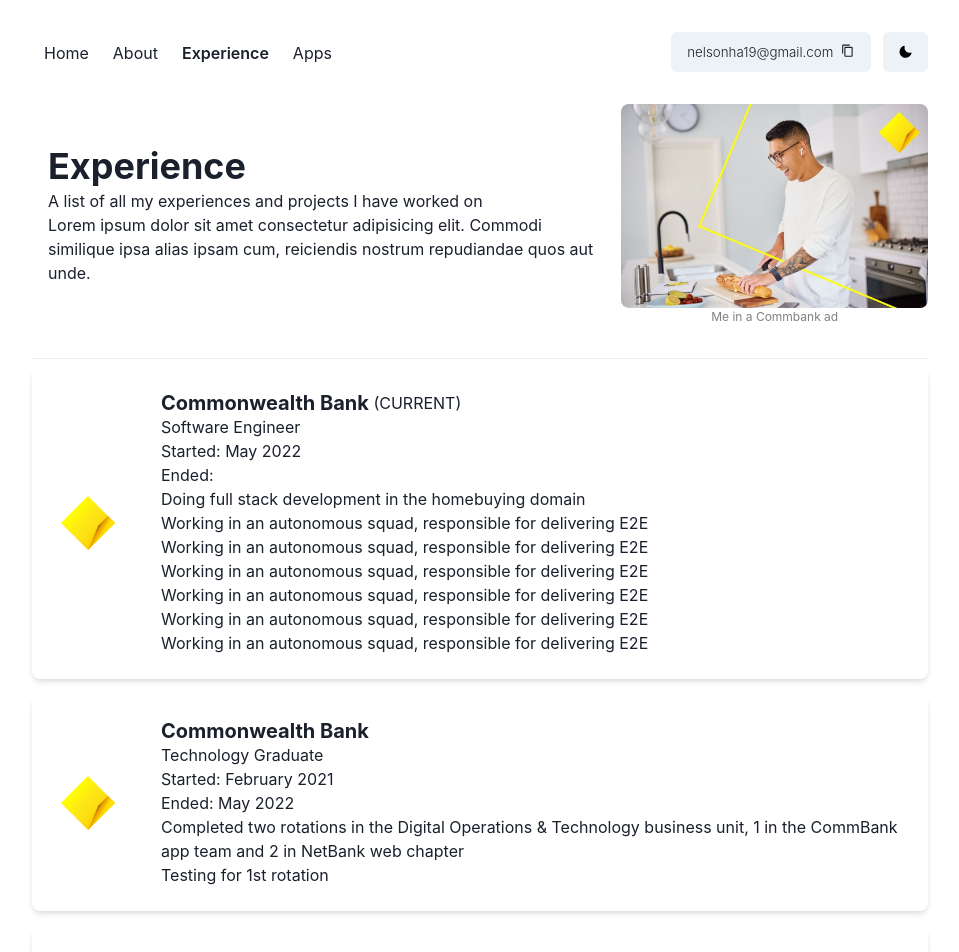
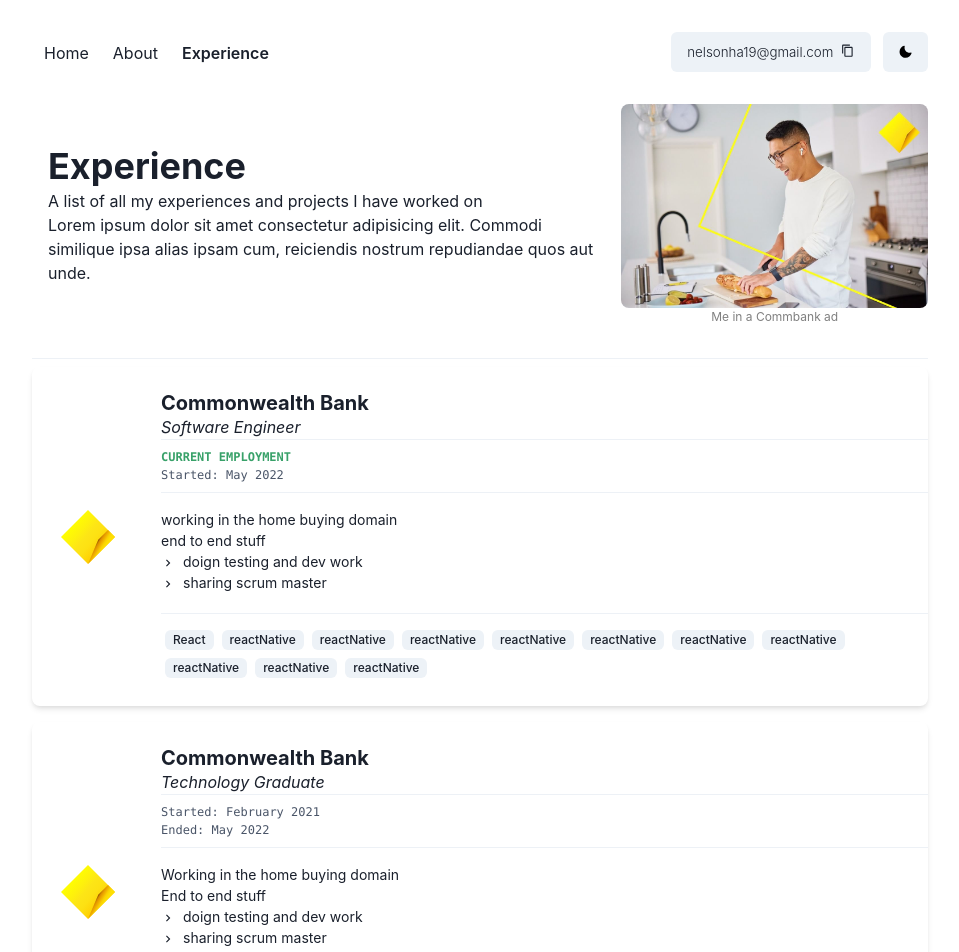
Before and after one commit to nelsonha19/portfolio, a Next.js app: page /experience in a window 1280 px wide. Shown: the top 952 px of the page, without its empty margins (160-1119 px from the left). Built offline with nearby package versions, Linux system fonts and the light colour scheme.

Commit message:
add work format and 404 page

```diff
--- a/components/Header/Header.tsx
+++ b/components/Header/Header.tsx
@@ -62,7 +62,7 @@
 					<NavLink href="/" text="Home" />
 					<NavLink href="/about" text="About" />
 					<NavLink href="/experience" text="Experience" />
-					<NavLink href="/apps" text="Apps" />
+					{/* <NavLink href="/apps" text="Apps" /> */}
 				</chakra.div>
 				<chakra.div>
 					<Flex alignItems={'center'}>
--- a/components/TechTags/TechTags.tsx
+++ b/components/TechTags/TechTags.tsx
@@ -3,6 +3,7 @@
 import React, { useState } from 'react';
 import { techArrayType } from '../../constants/technologyConstants';
 import styles from './TechTags.module.scss';
+
 
 type Props = {
 	techArray: techArrayType[];
--- a/components/WorkExperience/WorkExperience.tsx
+++ b/components/WorkExperience/WorkExperience.tsx
@@ -1,7 +1,10 @@
-import { Box, Flex, Heading, Image, List, ListItem, Text, Divider } from '@chakra-ui/react';
+import { Box, Flex, Heading, Image, List, ListItem, Text, Divider, ListIcon } from '@chakra-ui/react';
 import React from 'react';
 import { workExperienceType } from '../../constants/workExperience';
 import { getFullMonthAndYearString } from '../../util/util';
+import TechTags from '../TechTags/TechTags';
+import WorkTags from '../WorkTags/WorkTags';
+import { ChevronRightIcon } from '@chakra-ui/icons';
 
 type Props = { work: workExperienceType };
 
@@ -33,15 +36,38 @@
                                 verticalAlign={'middle'}
                             />)}
                         </Flex>
-                        {work.isPrimary && <Text as={'p'} mb={{base:1, md: 0}} textAlign={'right'}>&nbsp;(CURRENT)</Text>}
                 </Flex>
-                <Text>{work.role}</Text>
-                <Text>Started: {getFullMonthAndYearString(work.startDate)}</Text>
-                <Text>Ended: {getFullMonthAndYearString(work.endDate)}</Text>
 
-                {work.description?.map((desc, index) => <List key={index}>
-                    <ListItem>{desc}</ListItem>
-                </List>)}
+                <Text as={'em'}>{work.role}</Text>
+
+                <Divider mb={2}/>
+
+                {work.isPrimary && <Text as={'samp'} fontWeight={'extrabold'} fontSize={'xs'} color={'green.500'}>
+                    CURRENT EMPLOYMENT
+                </Text>}
+                <Text as={'samp'} color={'gray.600'} fontSize={'xs'}>Started: {getFullMonthAndYearString(work.startDate)}</Text>
+                {work.endDate && <Text as={'samp'} fontSize={'xs'} color={'gray.600'}>
+                    Ended: {getFullMonthAndYearString(work.endDate)}
+                </Text>}
+
+                <Divider my={2} mb={4}/>
+
+                {work.description?.map((description, index) => <>
+                    <List fontSize={'sm'} key={index}>
+                        <ListItem>{description.main}</ListItem>
+                        {description.sub?.map(sub => {
+                            return <ListItem key={sub}>
+                                <ListIcon as={ChevronRightIcon}/>
+                                {sub}
+                            </ListItem>
+                        })}
+                    </List>
+                </>)}
+
+                <Divider my={3} mt={5}/>
+
+                {/* TAGS */}
+                <WorkTags tags={['React', 'reactNative', 'reactNative', 'reactNative', 'reactNative', 'reactNative', 'reactNative', 'reactNative', 'reactNative', 'reactNative', 'reactNative']} />
             </Flex>
         </Flex>
     );
--- /dev/null
+++ b/components/WorkTags/WorkTags.tsx
@@ -0,0 +1,20 @@
+import { Flex, HStack, Tag, Text } from '@chakra-ui/react';
+import React from 'react';
+
+type Props = {
+	tags: string[];
+};
+
+export default function WorkTags({ tags }: Props) {
+	return (
+		<Flex flexWrap={'wrap'}>
+			{tags.map((tag) => {
+				return (
+					<Tag size={'sm'} key={tag} m={1} fontSize={{ base: 'xs', md: 's' }}>
+						{tag}
+					</Tag>
+				);
+			})}
+		</Flex>
+	);
+}
--- a/constants/workExperience.ts
+++ b/constants/workExperience.ts
@@ -1,8 +1,13 @@
+type Description = {
+	main: string;
+	sub?: string[];
+};
+
 export type workExperienceType = {
 	id: number;
 	role: string;
 	company: string;
-	description?: string[];
+	description?: Description[];
 	startDate: Date;
 	endDate?: Date;
 	isCurrent: boolean;
@@ -17,13 +22,13 @@
 		role: 'Software Engineer',
 		company: 'Commonwealth Bank',
 		description: [
-			'Doing full stack development in the homebuying domain',
-			'Working in an autonomous squad, responsible for delivering E2E',
-			'Working in an autonomous squad, responsible for delivering E2E',
-			'Working in an autonomous squad, responsible for delivering E2E',
-			'Working in an autonomous squad, responsible for delivering E2E',
-			'Working in an autonomous squad, responsible for delivering E2E',
-			'Working in an autonomous squad, responsible for delivering E2E'
+			{
+				main: 'working in the home buying domain'
+			},
+			{
+				main: 'end to end stuff',
+				sub: [ 'doign testing and dev work', 'sharing scrum master' ]
+			}
 		],
 		startDate: new Date(2022, 4, 1),
 		isCurrent: true,
@@ -36,8 +41,13 @@
 		role: 'Technology Graduate',
 		company: 'Commonwealth Bank',
 		description: [
-			'Completed two rotations in the Digital Operations & Technology business unit, 1 in the CommBank app team and 2 in NetBank web chapter',
-			'Testing for 1st rotation'
+			{
+				main: 'Working in the home buying domain'
+			},
+			{
+				main: 'End to end stuff',
+				sub: [ 'doign testing and dev work', 'sharing scrum master' ]
+			}
 		],
 		startDate: new Date(2021, 1, 15),
 		endDate: new Date(2022, 4, 1),
@@ -50,8 +60,13 @@
 		role: 'Software Developer',
 		company: "Sydney Children's Hospital",
 		description: [
-			'Completed two rotations in the Digital Operations & Technology business unit, 1 in the CommBank app team and 2 in NetBank web chapter',
-			'Testing for 1st rotation'
+			{
+				main: 'working in the home buying domain'
+			},
+			{
+				main: 'end to end stuff',
+				sub: [ 'doign testing and dev work', 'sharing scrum master' ]
+			}
 		],
 		startDate: new Date(2020, 5, 1),
 		endDate: new Date(2020, 11, 1),
@@ -63,8 +78,13 @@
 		role: 'Developer',
 		company: 'The Beauty Mart',
 		description: [
-			'Completed two rotations in the Digital Operations & Technology business unit, 1 in the CommBank app team and 2 in NetBank web chapter',
-			'Testing for 1st rotation'
+			{
+				main: 'working in the home buying domain'
+			},
+			{
+				main: 'end to end stuff',
+				sub: [ 'doign testing and dev work', 'sharing scrum master' ]
+			}
 		],
 		startDate: new Date(2021, 2, 1),
 		isCurrent: true,
```
Also changed, not shown: pages/404.tsx (added, +28 -0 lines).
